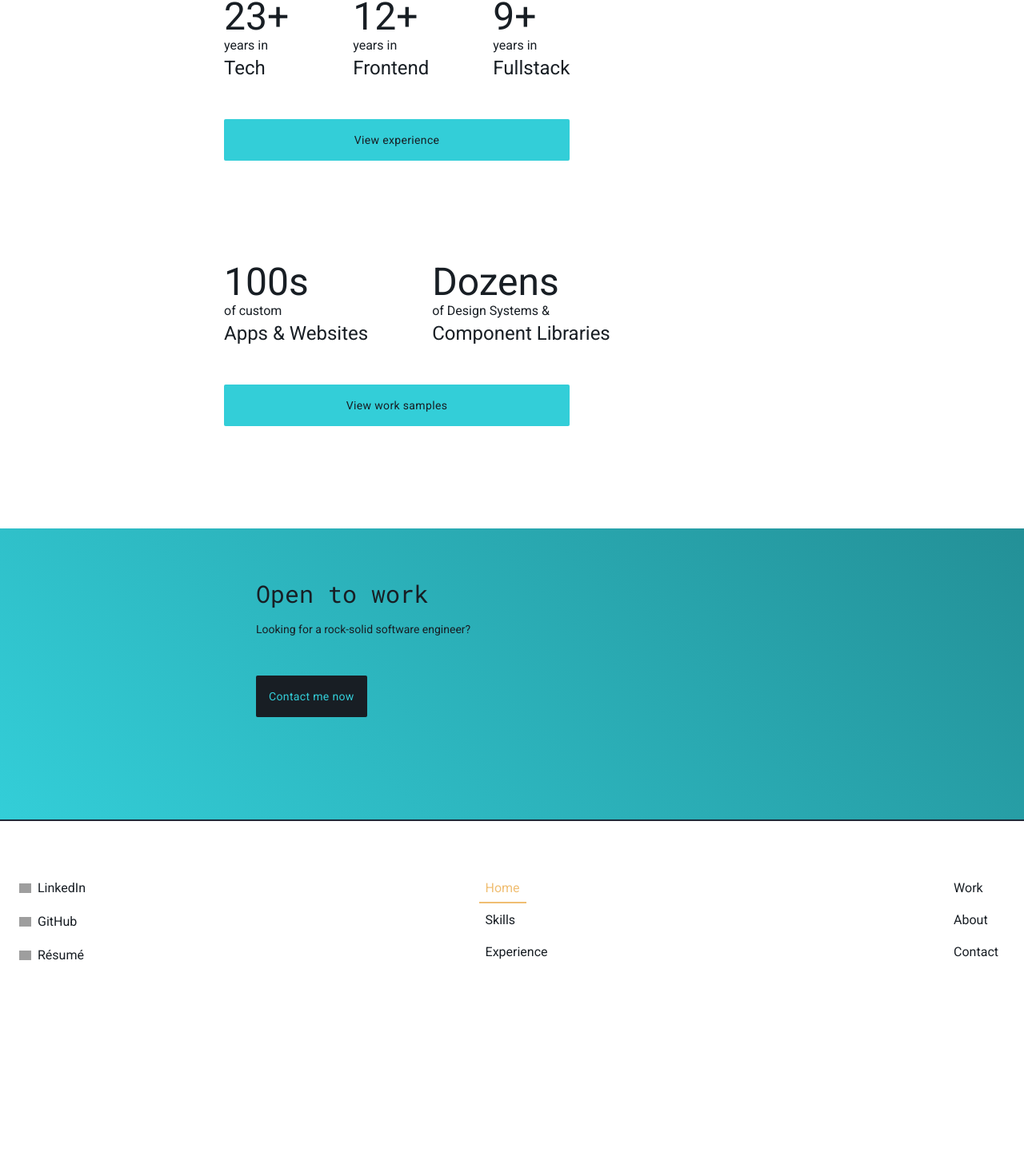
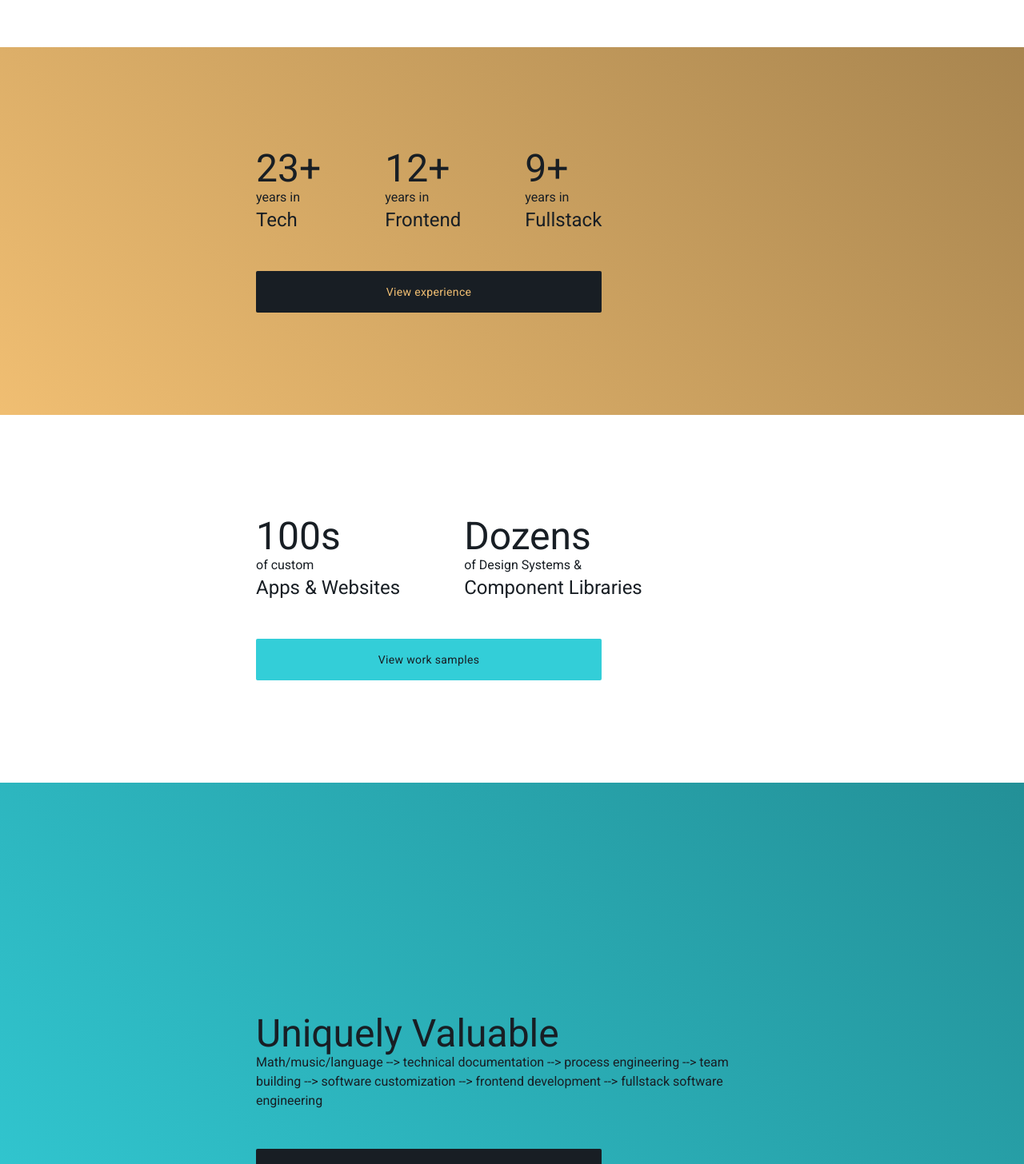
Before and after one commit to bensbits91/portfolio-2025-nextjs-js-tailwind, a Next.js app: page / in a window 1280 px wide. Shown: the part 741-2197 px from the top of the page at 80% size. Before the commit the page ends 2022 px from the top, so only its background shows below. Built offline with nearby package versions, Linux system fonts and the light colour scheme; grey boxes are pictures that could not be loaded.

Commit message:
start story page; improve home page; improve sections and CTAs; add yellow gradient bg

```diff
--- a/app/components/common/Button.js
+++ b/app/components/common/Button.js
@@ -1,12 +1,16 @@
 import Link from 'next/link';
 
-const Button = ({ link, children, inverted = false }) => (
+const Button = ({ link, children, inverted = false, yellow = false }) => (
    <Link href={link}>
       <div
-         className={`hover-delay hover-brightness mt-12 rounded-sm sm:w-[100%] md:max-w-max md:min-w-10 ${
+         className={`hover-delay hover-brightness mt-12 rounded-sm sm:w-[100%] md:min-w-10 md:max-w-max ${
             inverted ? 'bg-bb-gray' : 'bg-bb-teal'
          } p-4 text-center font-roboto-sans text-sm tracking-wide ${
-            inverted ? 'text-bb-teal' : 'text-bb-gray'
+            inverted
+               ? yellow
+                  ? 'text-bb-yellow'
+                  : 'text-bb-teal'
+               : 'text-bb-gray'
          }`}>
          {children}
       </div>
--- a/app/components/common/Cta.js
+++ b/app/components/common/Cta.js
@@ -13,16 +13,23 @@ const Cta = ({
    bigBottom = false,
    bg = 'transparent'
 }) => (
-   <section className={bg === 'teal' ? 'bg-gradient-teal' : 'bg-transparent'}>
+   <section
+      className={bg === 'transparent' ? 'bg-transparent' : `bg-gradient-${bg}`}>
       <div
          className={`container mx-auto px-10 pb-20 pt-10 md:px-0 md:pb-32 md:pt-16 ${maxWidthCode(size)} ${
             bigBottom ? 'mb-20 md:mb-32' : 'mb-0'
          }`}>
-         <HeadingTwo color={bg === 'teal' ? 'gray' : ''}>{data.heading}</HeadingTwo>
+         <HeadingTwo color={bg === 'transparent' ? '' : 'gray'}>
+            {data.heading}
+         </HeadingTwo>
          {data.content.map((text, index) => (
-            <P key={index} color='gray'>{text}</P>
+            <P key={index} color="gray">
+               {text}
+            </P>
          ))}
-         <Button inverted link={data.link.href}>{data.link.text}</Button>
+         <Button inverted link={data.link.href}>
+            {data.link.text}
+         </Button>
       </div>
    </section>
 );
--- a/app/components/common/PrimaryCta.js
+++ b/app/components/common/PrimaryCta.js
@@ -11,7 +11,7 @@ const PrimaryCta = ({
    bigBottom = false,
    bg = 'teal'
 }) => (
-   <section className={bg === 'teal' ? 'bg-gradient-teal' : 'bg-transparent'}>
+   <section className={`min-h-screen flex-col content-center ${bg === 'teal' ? 'bg-gradient-teal' : 'bg-transparent'}`}>
       <div
          className={`container mx-auto px-10 pb-20 pt-10 md:px-5 md:pb-32 md:pt-32 ${
             bigBottom ? 'mb-20 md:mb-32' : 'mb-0'
--- a/app/components/layout/OneColumnSection.js
+++ b/app/components/layout/OneColumnSection.js
@@ -1,11 +1,13 @@
 import { maxWidthCode } from '@/app/utils';
 
-const OneColumnSection = ({ children, size = 'normal', bigBottom = false }) => {
+const OneColumnSection = ({ children, size = 'normal', bigTop = false, bigBottom = false }) => {
    return (
       <>
          <section
             className={`container mx-auto ${maxWidthCode(size)} ${
                bigBottom ? 'mb-20 md:mb-32' : 'mb-4'
+            } ${
+               bigTop ? 'mt-20 md:mt-32' : 'mt-4'
             }`}>
             <div className="px-10">{children}</div>
          </section>
--- /dev/null
+++ b/app/components/layout/Section.js
@@ -0,0 +1,44 @@
+const Section = ({
+   children,
+   width = 'md',
+   top = 'md',
+   bottom = 'md',
+   bg = 'transparent',
+   fullheight = false
+}) => {
+   return (
+      <section
+         className={`px-0 md:px-5 ${
+            bg === 'transparent' ? 'bg-transparent' : `bg-gradient-${bg}`
+         } ${
+            fullheight
+               ? 'pt-0'
+               : top === 'sm'
+                 ? 'pt-1'
+                 : top === 'lg'
+                   ? 'pt-20 md:pt-32'
+                   : 'pt-4'
+         } ${
+            fullheight
+               ? 'pb-0'
+               : bottom === 'sm'
+                 ? 'pb-1'
+                 : bottom === 'lg'
+                   ? 'pb-20 md:pb-32'
+                   : 'pb-4'
+         } ${fullheight ? 'min-h-screen flex-col content-center' : 'h-auto'}`}>
+         <div
+            className={`container mx-auto ${
+               width === 'sm'
+                  ? 'max-w-[640px]'
+                  : width === 'lg'
+                    ? 'max-w-[1280px]'
+                    : 'max-w-[960px]'
+            }`}>
+            {children}
+         </div>
+      </section>
+   );
+};
+
+export default Section;
--- a/app/components/layout/index.js
+++ b/app/components/layout/index.js
@@ -2,3 +2,4 @@ export { default as HeroSection } from './HeroSection';
 export { default as OneColumnSection } from './OneColumnSection';
 export { default as TwoColumnSection } from './TwoColumnSection';
 export { default as ThreeColumnSection } from './ThreeColumnSection';
+export { default as Section } from './Section';
--- a/app/components/typography/HeadingTwo.js
+++ b/app/components/typography/HeadingTwo.js
@@ -3,7 +3,7 @@ import { colorCode } from '@/app/utils';
 const HeadingTwo = ({ children, color = 'jade', noBottom = false }) => {
    return (
       <h2
-         className={`${noBottom ? 'mb-0' : 'mb-4'} font-roboto-mono text-2xl/7 md:text-3xl/9 ${colorCode(color)}`}>
+         className={`${noBottom ? 'mb-0' : 'mb-4'} text-2xl/7 md:text-3xl/9 ${colorCode(color)}`}>
          {children}
       </h2>
    );
--- a/app/globals.css
+++ b/app/globals.css
@@ -35,6 +35,8 @@
    --bb-teal-dark-300: #239097;
 
    --bb-yellow: #f0be72;
+   --bb-yellow-dark-300: #a8854f;
+
    --bb-blue: #499bfc;
 
    --bb-jade: #60af73;
--- a/app/page.js
+++ b/app/page.js
@@ -1,16 +1,15 @@
 import { CloudinaryImage } from '@/app/components/image';
 import { IconBar } from '@/app/components/common';
 import { skillIcons } from '@/app/data';
-import { HeroSection, OneColumnSection } from './components/layout';
+import { Section } from './components/layout';
 import { HeadingOne, HeadingTwo, Subheading } from './components/typography';
 import Button from '@/app/components/common/Button';
-import { Cta } from '@/app/components/common';
 import { about, expertise, experience, homeSkills, homeProjects } from './data';
 
 const Home = () => {
    return (
       <>
-         <HeroSection>
+         <Section fullheight width="sm" bg="transparent">
             <div className="flex items-start justify-between sm:justify-start sm:gap-12">
                <div>
                   <HeadingOne>Ben Brooks</HeadingOne>
@@ -27,8 +26,8 @@ const Home = () => {
                   />
                </div>
             </div>
-         </HeroSection>
-         <OneColumnSection bigBottom>
+            {/* </Section>
+         <Section height width="sm"> */}
             <HeadingTwo color="white">Frontend + Fullstack</HeadingTwo>
             <div className="mb-8 max-w-[560px]">
                <IconBar wrap icons={skillIcons(homeSkills)} />
@@ -36,9 +35,9 @@ const Home = () => {
                   <div className="md:min-w-[400px]">View all skills</div>
                </Button>
             </div>
-         </OneColumnSection>
-         <OneColumnSection bigBottom>
-            <div className="mb-8 flex gap-12 md:gap-20">
+         </Section>
+         <Section top="lg" bottom="lg" width="sm" bg="yellow">
+            <div className="mb-8 flex gap-12 text-bb-gray md:gap-20">
                <div>
                   <div className="text-4xl md:text-5xl">23+</div> years in
                   <div className="text-xl md:text-2xl">Tech</div>
@@ -52,11 +51,11 @@ const Home = () => {
                   <div className="text-xl md:text-2xl">Fullstack</div>
                </div>
             </div>
-            <Button link="/experience">
+            <Button inverted yellow link="/experience">
                <div className="md:min-w-[400px]">View experience</div>
             </Button>
-         </OneColumnSection>
-         <OneColumnSection bigBottom>
+         </Section>
+         <Section top="lg" bottom="lg" width="sm">
             <div className="mb-8 flex flex-col gap-12 md:flex-row md:gap-20">
                <div>
                   <div className="text-4xl md:text-5xl">100s</div>
@@ -72,19 +71,30 @@ const Home = () => {
             <Button link="/work">
                <div className="md:min-w-[400px]">View work samples</div>
             </Button>
-         </OneColumnSection>
-         <Cta
-            data={{
-               heading: 'Open to work',
-               layout: 'Cta',
-               content: ['Looking for a rock-solid software engineer?'],
-               link: {
-                  href: '/contact',
-                  text: 'Contact me now'
-               }
-            }}
-            bg="teal"
-         />
+         </Section>
+         <Section fullheight width="sm" bg="teal">
+            <div className="mb-8 text-bb-gray">
+               <div className="text-4xl md:text-5xl">Uniquely Valuable</div>
+               <div>
+                  Math/music/language --&gt; technical documentation --&gt;
+                  process engineering --&gt; team building --&gt; software
+                  customization --&gt; frontend development --&gt; fullstack
+                  software engineering
+               </div>
+            </div>
+            <Button inverted link="/story">
+               <div className="md:min-w-[400px]">Ready my story</div>
+            </Button>
+         </Section>
+         <Section top="lg" bottom="lg" width="sm">
+            <div className="mb-8">
+               <div className="text-4xl md:text-5xl">Open to Work</div>
+               <div>Looking for a rock-solid software engineer?</div>
+            </div>
+            <Button link="/contact">
+               <div className="md:min-w-[400px]">Contact me now</div>
+            </Button>
+         </Section>
       </>
    );
 };
--- /dev/null
+++ b/app/story/page.js
@@ -0,0 +1,13 @@
+import { Section } from '@/app/components/layout';
+// import { HeadingOne, HeadingTwo, Subheading } from '@/app/components/typography';
+
+const Story = () => {
+   return (
+      <Section fullheight width='sm'>
+         <h1>Story</h1>
+         <p>This is the story page.</p>
+      </Section>
+   );
+};
+
+export default Story;
--- a/tailwind.config.mjs
+++ b/tailwind.config.mjs
@@ -5,6 +5,7 @@ export default {
       './components/**/*.{js,ts,jsx,tsx,mdx}',
       './app/**/*.{js,ts,jsx,tsx,mdx}'
    ],
+   safelist: ['bg-gradient-yellow', 'bg-gradient-teal'],
    theme: {
       extend: {
          boxShadow: {
@@ -27,11 +28,15 @@ export default {
             'bb-jade-600': 'var(--bb-jade-600)',
             'bb-red': 'var(--bb-red)',
             'bb-teal': 'var(--bb-teal)',
-            'bb-yellow': 'var(--bb-yellow)',
+            'bb-yellow': 'var(--bb-yellow)'
          },
          backgroundImage: {
-            'gradient-dark': 'linear-gradient(45deg, var(--bb-gray-dark-100), var(--bb-gray-dark-300))',
-            'gradient-teal': 'linear-gradient(45deg, var(--bb-teal), var(--bb-teal-dark-300))',
+            'gradient-dark':
+               'linear-gradient(45deg, var(--bb-gray-dark-100), var(--bb-gray-dark-300))',
+            'gradient-teal':
+               'linear-gradient(45deg, var(--bb-teal), var(--bb-teal-dark-300))',
+            'gradient-yellow':
+               'linear-gradient(45deg, var(--bb-yellow), var(--bb-yellow-dark-300))'
          },
          fontFamily: {
             'roboto-sans': ['var(--font-roboto-sans)', 'sans-serif'],
```
